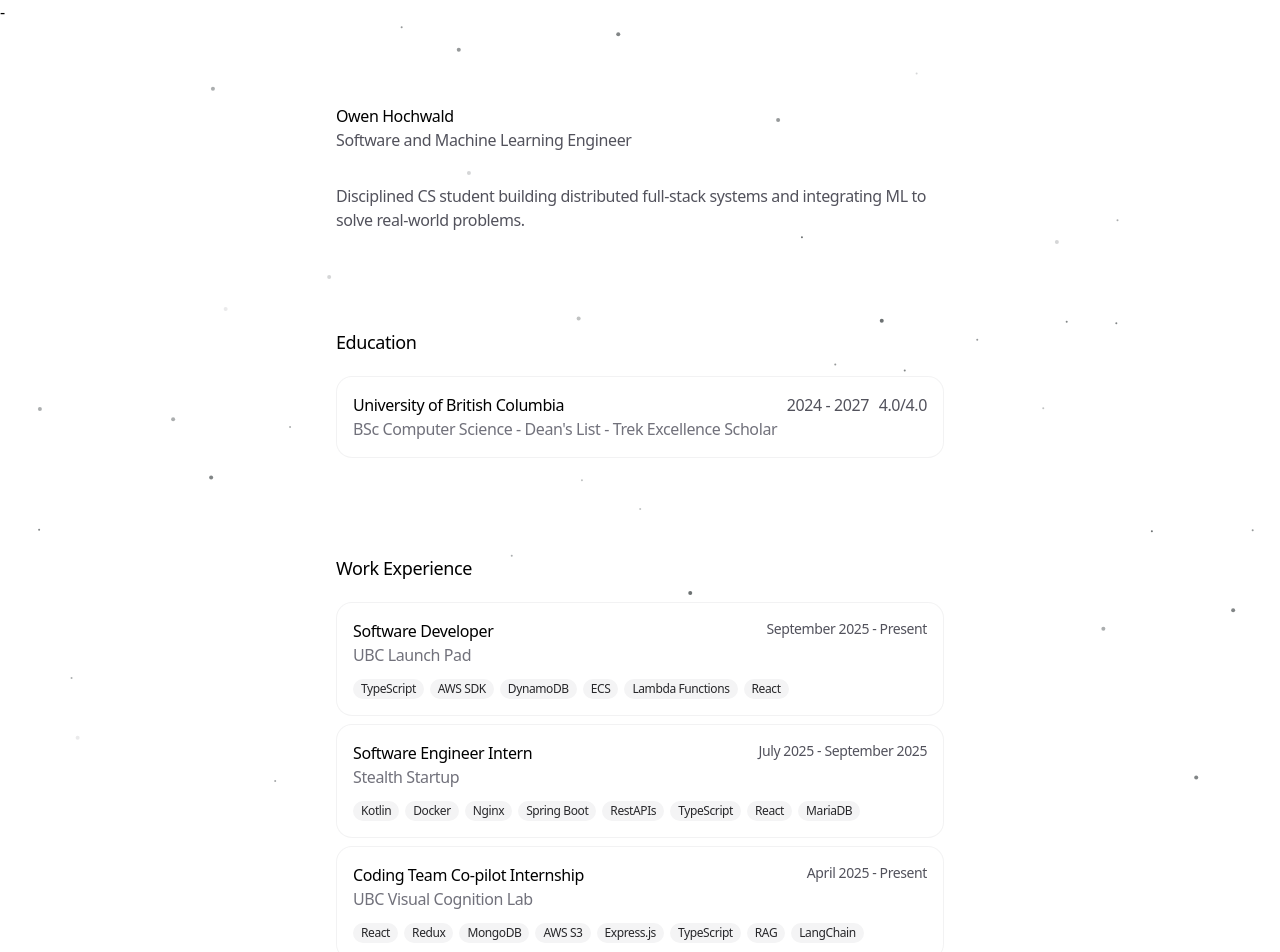
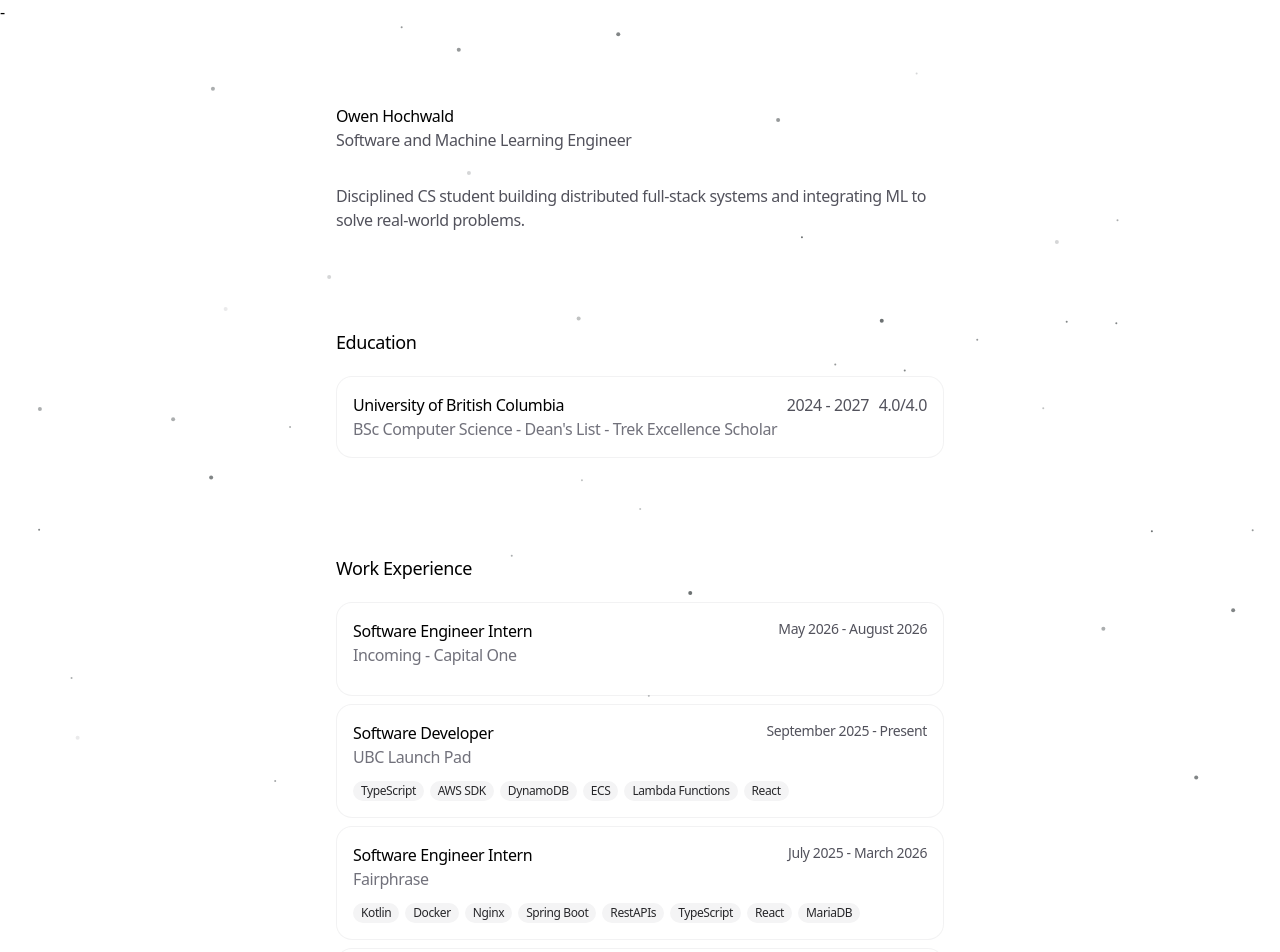
Before and after one commit to owenHochwald/personal-site, a Next.js app: page / in a window 1280 px wide. Shown: the top 952 px of the page. Built offline with nearby package versions, Linux system fonts and the light colour scheme.

Commit message:
Add new expierence!

```diff
--- a/app/data.ts
+++ b/app/data.ts
@@ -57,7 +57,7 @@
     {
         name: 'Volt',
         description:
-            'Terminal native HTTP / Load testing client w/ 200k req/sec with VIM style keybindings, acting as a Postman & K6 Alternative. Built in Golang.',
+            'Terminal native HTTP / Load testing client w/ 200k req/sec with VIM style keybindings, acting as a Postman & K6 Alternative. Built in Golang w/ 130+ stars on GitHub.',
         link: 'https://github.com/owenHochwald/Volt',
         video: "volt.mp4",
         id: 'projectvolt'
@@ -140,6 +140,15 @@
 
 export const WORK_EXPERIENCE: WorkExperience[] = [
     {
+        company: "Incoming - Capital One",
+        title: "Software Engineer Intern",
+        start: "May 2026",
+        end: "August 2026",
+        technologies: [],
+        link: 'https://www.capitalone.com/',
+        id: 'work4',
+    },
+    {
         company: 'UBC Launch Pad',
         title: 'Software Developer',
         start: 'September 2025',
@@ -150,13 +159,13 @@
         id: 'work0',
     },
     {
-        company: 'Stealth Startup',
+        company: 'Fairphrase',
         title: 'Software Engineer Intern',
         start: 'July 2025',
-        end: 'September 2025',
+        end: 'March 2026',
         technologies: ["Kotlin", "Docker", "Nginx", "Spring Boot", "RestAPIs", "TypeScript", "React", "MariaDB"],
         link:
-            "",
+            "https://www.fairphrase.com/",
 
         // 'https://www.viscoglab.psych.ubc.ca/',
         id: 'work1',
@@ -165,7 +174,7 @@
         company: 'UBC Visual Cognition Lab',
         title: 'Coding Team Co-pilot Internship',
         start: 'April 2025',
-        end: 'Present',
+        end: 'December 2025',
         technologies: ["React", "Redux", "MongoDB", "AWS S3", "Express.js", "TypeScript", "RAG", "LangChain"],
         link: 'https://www.viscoglab.psych.ubc.ca/',
         id: 'work2',
```
Also changed, not shown: 1 other file (tests, documents, lock files or other folders).
